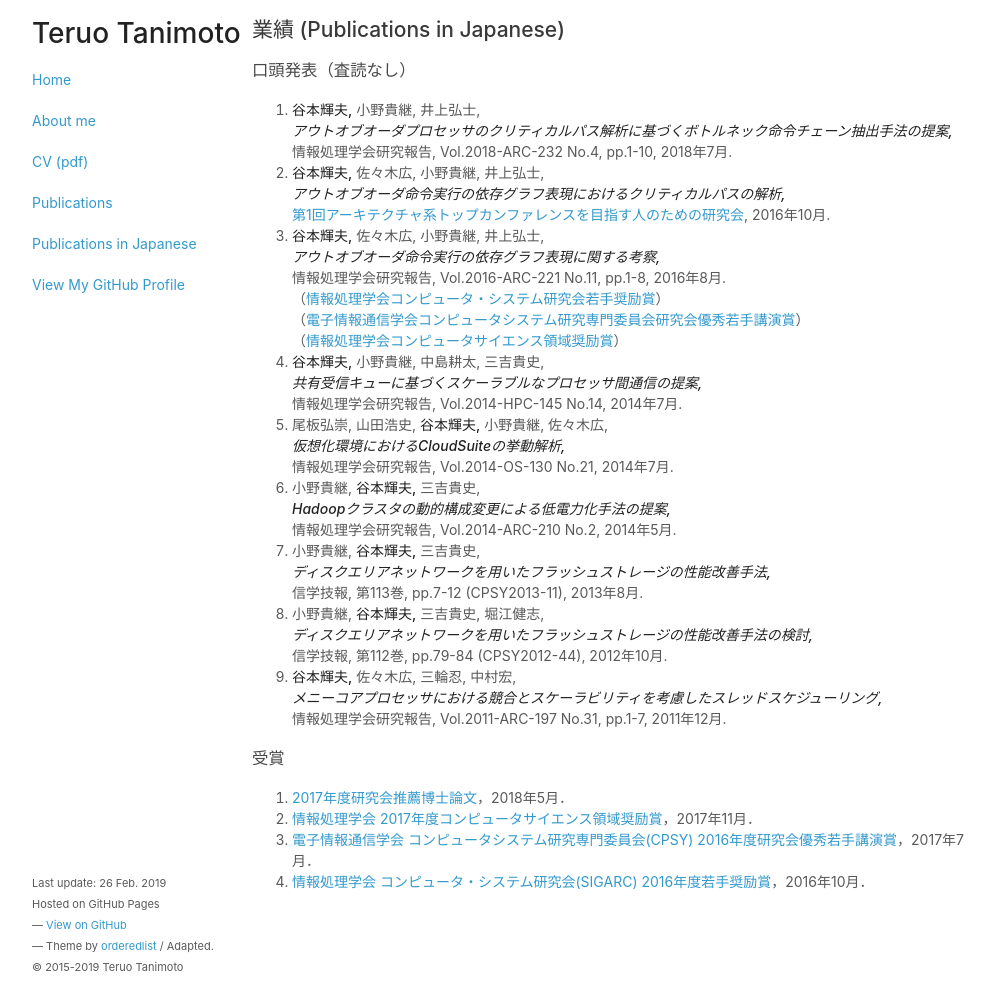
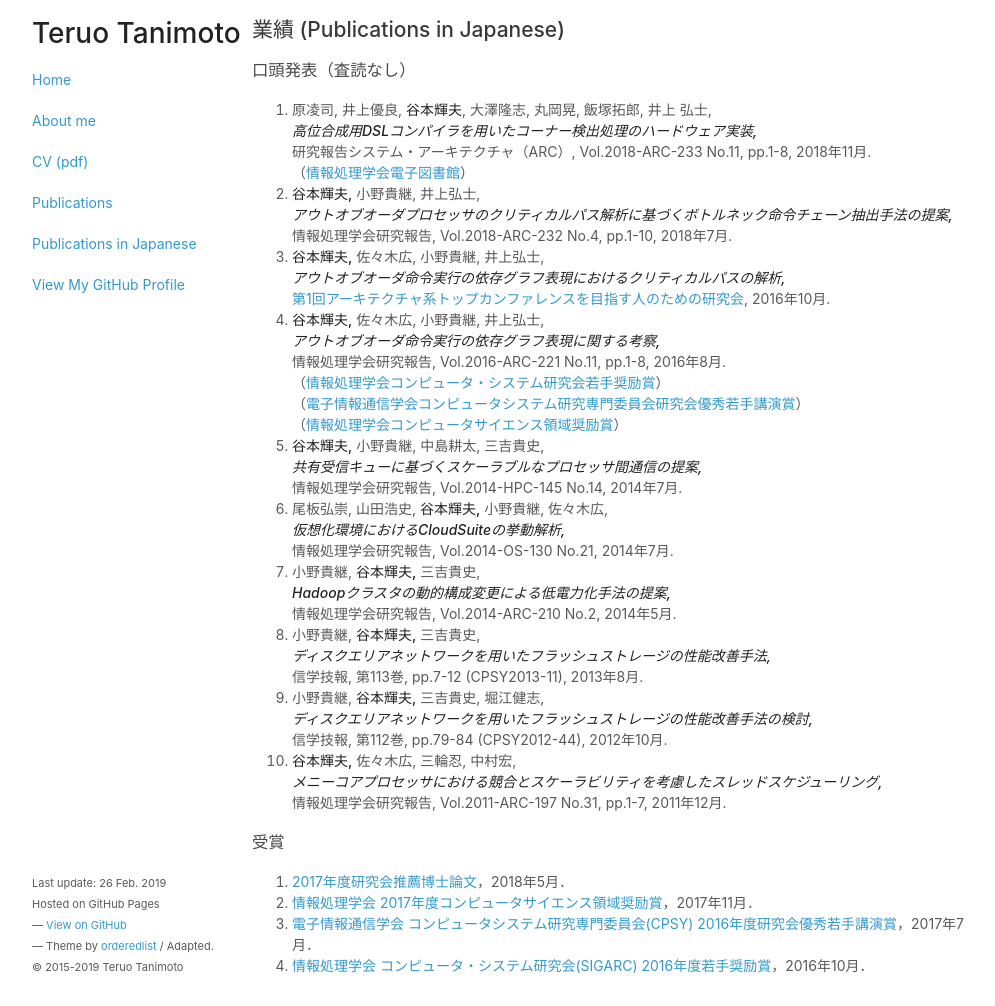
Before and after one commit to teruo41/teruo41.github.io, a Jekyll site: the page built from pubsj.md, in a window 1280 px wide and 1006 px high. Shown: the whole window, without its empty margins (138-1133 px from the left). Built offline with Jekyll 4.4.1, drawn with Linux system fonts in a browser that asks for light colours.

Commit message:
Added DesignGaia

```diff
--- a/pubsj.md
+++ b/pubsj.md
@@ -6,6 +6,11 @@ title: Publications in Japanese
 ## 業績 (Publications in Japanese)
 
 ### 口頭発表（査読なし）
+
+0. 原凌司, 井上優良, __谷本輝夫__, 大澤隆志, 丸岡晃, 飯塚拓郎, 井上 弘士,
+   ***高位合成用DSLコンパイラを用いたコーナー検出処理のハードウェア実装,***
+   研究報告システム・アーキテクチャ（ARC）, Vol.2018-ARC-233 No.11, pp.1-8, 2018年11月.
+   （[情報処理学会電子図書館](https://ipsj.ixsq.nii.ac.jp/ej/?action=pages_view_main&active_action=repository_view_main_item_detail&item_id=192430&item_no=1&page_id=13&block_id=8)）
 
 0. __谷本輝夫,__ 小野貴継, 井上弘士,
   ***アウトオブオーダプロセッサのクリティカルパス解析に基づくボトルネック命令チェーン抽出手法の提案,***
```
